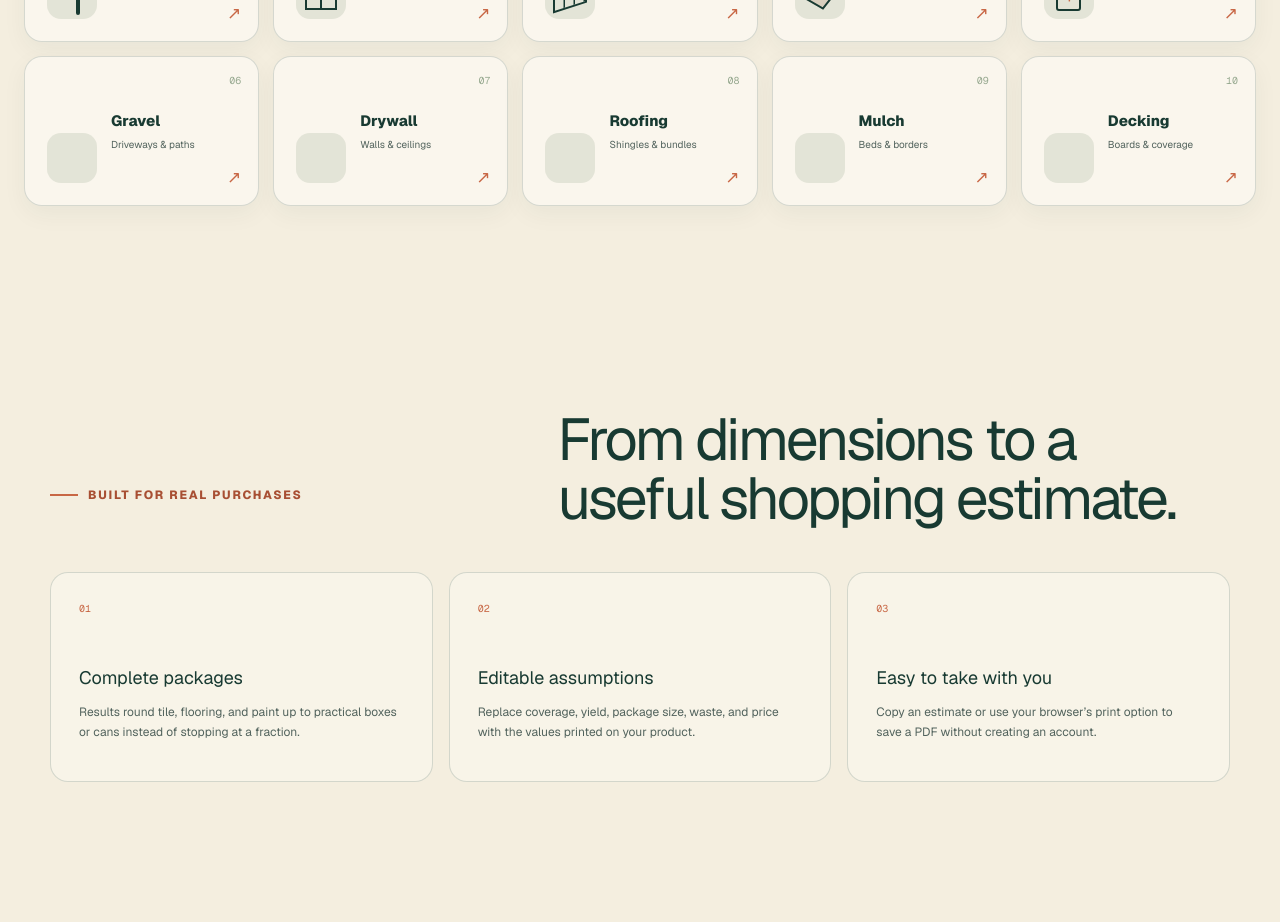
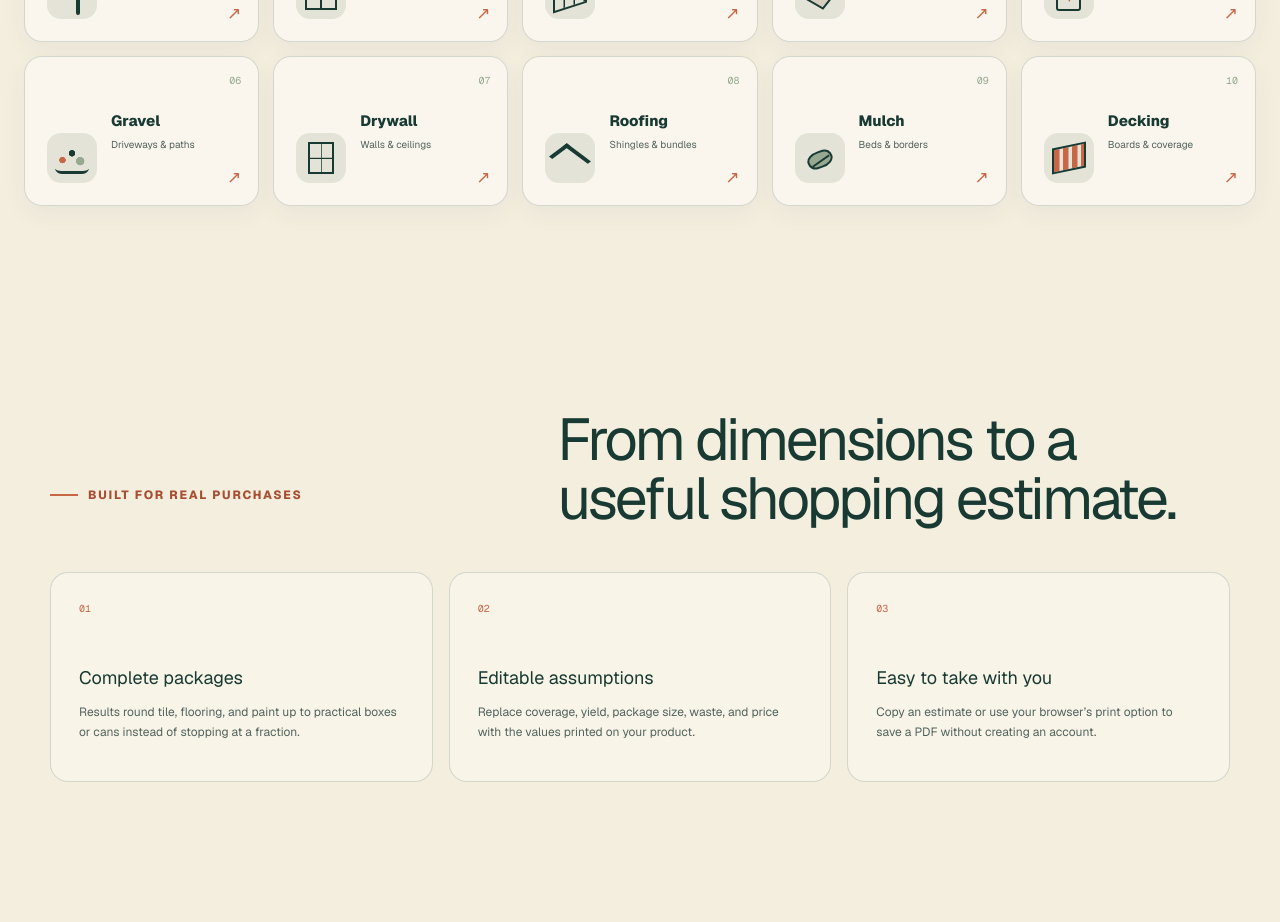
Before and after one commit to Yilong0601/buildwise-calculators, a Next.js app: page / in a window 1280 px wide. Shown: the part 860-1782 px from the top of the page. Built offline with nearby package versions, Linux system fonts and the light colour scheme.

Commit message:
Update app/globals.css for five new calculators

```diff
--- a/app/globals.css
+++ b/app/globals.css
@@ -598,6 +598,65 @@ h1 em {
   font-weight: 900;
 }
 
+.tool-icon-gravel::before {
+  inset: 12px 8px 9px;
+  border-bottom: 3px solid var(--forest);
+  border-radius: 45% 45% 20% 20%;
+  background:
+    radial-gradient(circle at 22% 58%, var(--terracotta) 0 3px, transparent 3.5px),
+    radial-gradient(circle at 50% 32%, var(--forest) 0 3px, transparent 3.5px),
+    radial-gradient(circle at 74% 62%, var(--sage) 0 4px, transparent 4.5px);
+}
+
+.tool-icon-drywall::before {
+  inset: 9px 12px;
+  border: 2px solid var(--forest);
+  background:
+    linear-gradient(90deg, transparent 48%, var(--forest) 49% 52%, transparent 53%),
+    linear-gradient(transparent 48%, var(--forest) 49% 52%, transparent 53%);
+}
+
+.tool-icon-roofing::before {
+  width: 30px;
+  height: 22px;
+  left: 10px;
+  top: 15px;
+  border-top: 4px solid var(--forest);
+  border-left: 4px solid var(--forest);
+  transform: rotate(45deg) skew(-8deg, -8deg);
+}
+
+.tool-icon-mulch::before {
+  width: 26px;
+  height: 17px;
+  left: 12px;
+  top: 18px;
+  border: 2px solid var(--forest);
+  border-radius: 50% 8px 50% 8px;
+  background: var(--sage);
+  transform: rotate(-18deg);
+}
+
+.tool-icon-mulch::after {
+  width: 20px;
+  height: 2px;
+  left: 16px;
+  top: 27px;
+  background: var(--forest);
+  transform: rotate(-35deg);
+}
+
+.tool-icon-decking::before {
+  inset: 12px 8px;
+  border: 2px solid var(--forest);
+  transform: skewY(-12deg);
+  background: repeating-linear-gradient(
+    90deg,
+    var(--terracotta) 0 5px,
+    transparent 6px 9px
+  );
+}
+
 .tool-name {
   align-self: end;
   font-size: 15px;
```
